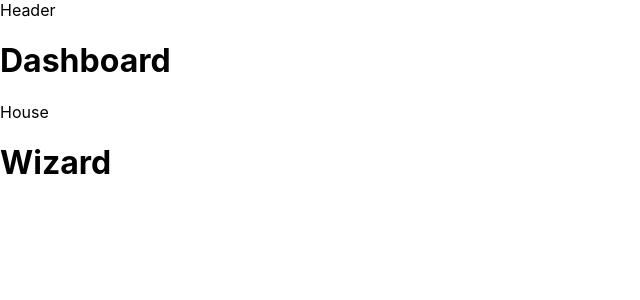
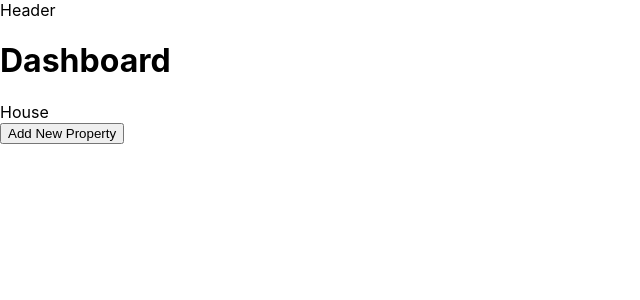
Before and after one commit to mobydickens/houser, a React (Create React App) app: page / in a window 1280 px wide. Shown: the top 300 px of the page, without its empty margins (0-640 px from the left). Built offline with nearby package versions, Linux system fonts and the light colour scheme.

Commit message:
Step one: set up routing

```diff
--- a/src/App.js
+++ b/src/App.js
@@ -1,16 +1,16 @@
 import React, { Component } from 'react';
 import './App.css';
-import Dashboard from './component/Dashboard/Dashboard.jsx';
-import Wizard from './component/Wizard/Wizard.jsx';
+// import Dashboard from './component/Dashboard/Dashboard.jsx';
+// import Wizard from './component/Wizard/Wizard.jsx';
 import Header from './component/Header/Header.jsx';
+import routes from './routes';
 
 class App extends Component {
   render() {
     return (
       <div>
         <Header/>
-        <Dashboard />
-        <Wizard/>
+        {routes}
       </div>
     );
   }
--- a/src/component/Dashboard/Dashboard.jsx
+++ b/src/component/Dashboard/Dashboard.jsx
@@ -1,5 +1,6 @@
 import React, { Component } from 'react';
 import House from '../House/House.jsx';
+import { Link } from 'react-router-dom';
 
 class Dashboard extends Component {
 	render() {
@@ -7,6 +8,7 @@ class Dashboard extends Component {
       <div>
         <h1>Dashboard</h1>
         <House/>
+        <Link to='/wizard'><button>Add New Property</button></Link>
       </div>
 	  )
   }
--- a/src/component/Wizard/Wizard.jsx
+++ b/src/component/Wizard/Wizard.jsx
@@ -1,10 +1,12 @@
 import React, { Component } from 'react';
+import { Link } from 'react-router-dom';
 
 class Wizard extends Component {
 	render() {
 		return(
       <div>
         <h1>Wizard</h1>
+        <Link to='/'><button>Cancel</button></Link>
       </div>
 	  )
   }
--- a/src/index.js
+++ b/src/index.js
@@ -3,8 +3,13 @@ import ReactDOM from 'react-dom';
 import './index.css';
 import App from './App';
 import * as serviceWorker from './serviceWorker';
+import { HashRouter } from 'react-router-dom';
 
-ReactDOM.render(<App />, document.getElementById('root'));
+ReactDOM.render(
+  <HashRouter>
+    <App />
+  </HashRouter>
+, document.getElementById('root'));
 
 // If you want your app to work offline and load faster, you can change
 // unregister() to register() below. Note this comes with some pitfalls.
--- /dev/null
+++ b/src/routes.js
@@ -0,0 +1,11 @@
+import React from 'react';
+import { Switch, Route } from 'react-router-dom';
+import Dashboard from './component/Dashboard/Dashboard.jsx';
+import Wizard from './component/Wizard/Wizard.jsx';
+
+export default (
+  <Switch>
+    <Route exact path='/' component={ Dashboard }/>
+    <Route path='/wizard' component={ Wizard }/>
+  </Switch>
+)
```
Also changed, not shown: src/route.js (deleted).
